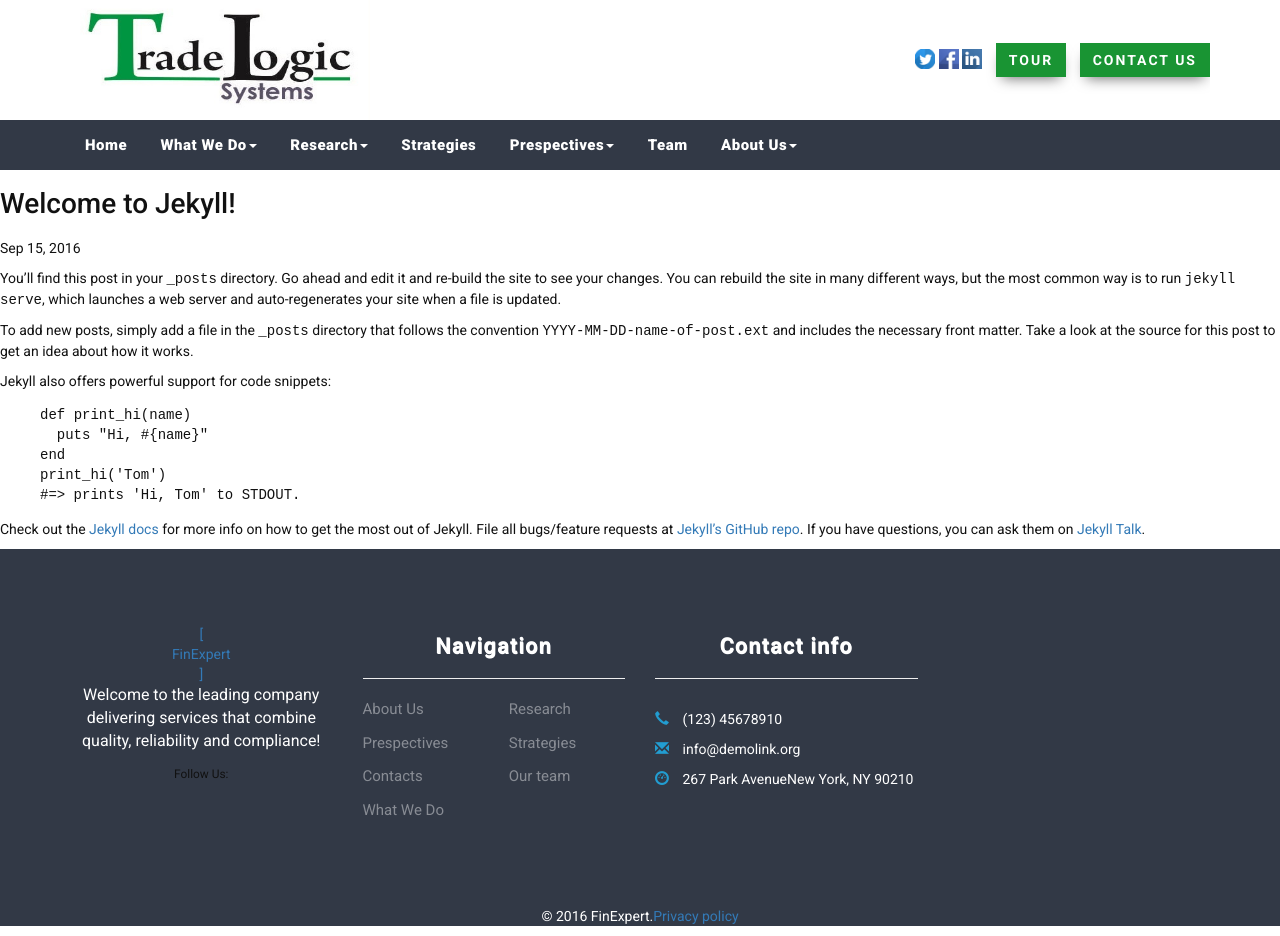
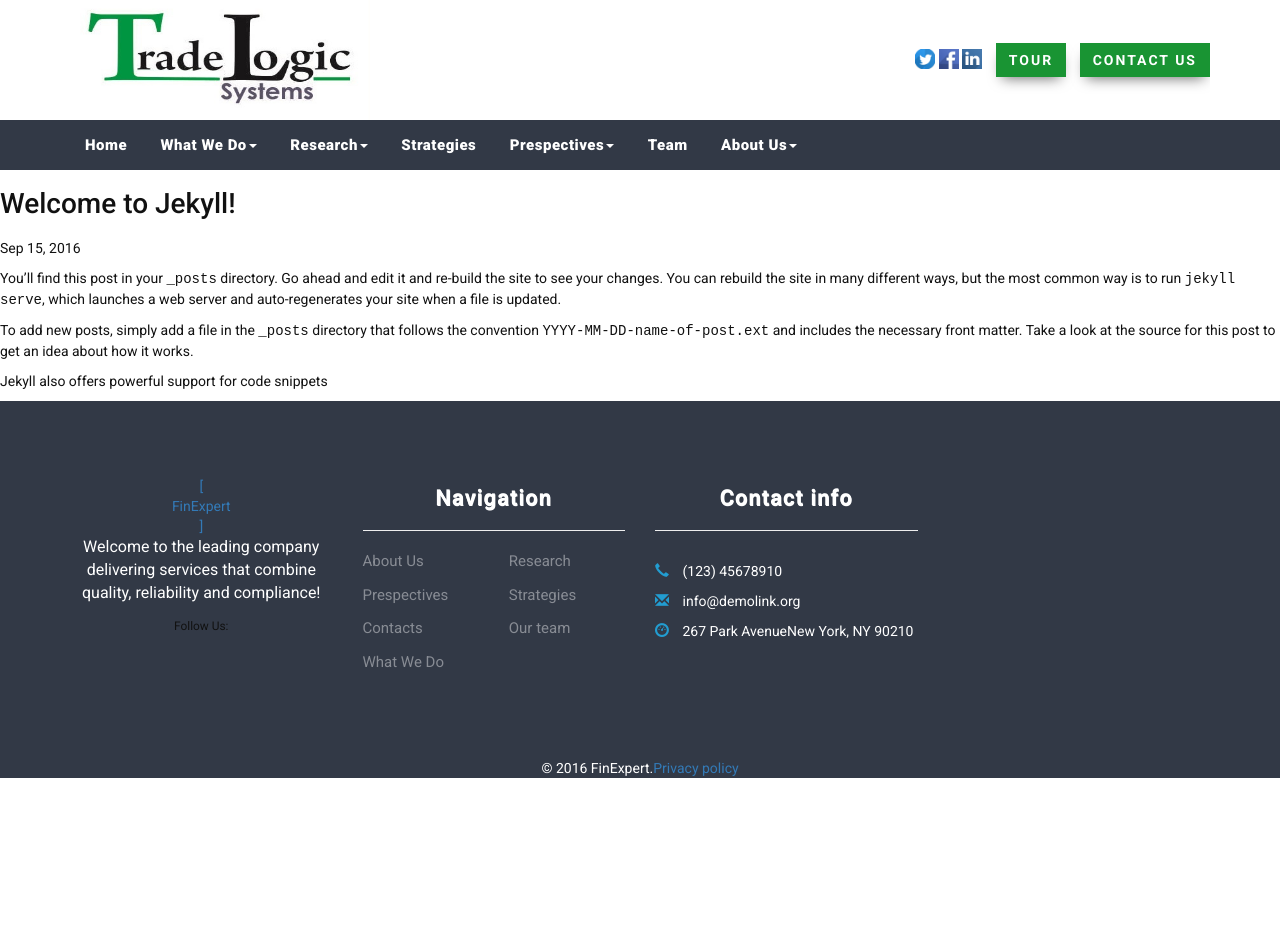
Before and after one commit to sm-main/tradeLogic, a Jekyll site: the page built from _posts/2016-09-15-welcome-to-jekyll.markdown, in a window 1280 px wide. Built offline with Jekyll 4.4.1, drawn with Linux system fonts in a browser that asks for light colours; nearby versions of some CDN libraries; after the commit the page ends 900 px from its top, so only the background shows below that.

Commit message:
blog added

```diff
--- a/_posts/2016-09-15-welcome-to-jekyll.markdown
+++ b/_posts/2016-09-15-welcome-to-jekyll.markdown
@@ -8,18 +8,4 @@
 
 To add new posts, simply add a file in the `_posts` directory that follows the convention `YYYY-MM-DD-name-of-post.ext` and includes the necessary front matter. Take a look at the source for this post to get an idea about how it works.
 
-Jekyll also offers powerful support for code snippets:
-
-{% highlight ruby %}
-def print_hi(name)
-  puts "Hi, #{name}"
-end
-print_hi('Tom')
-#=> prints 'Hi, Tom' to STDOUT.
-{% endhighlight %}
-
-Check out the [Jekyll docs][jekyll-docs] for more info on how to get the most out of Jekyll. File all bugs/feature requests at [Jekyll’s GitHub repo][jekyll-gh]. If you have questions, you can ask them on [Jekyll Talk][jekyll-talk].
-
-[jekyll-docs]: http://jekyllrb.com/docs/home
-[jekyll-gh]:   https://github.com/jekyll/jekyll
-[jekyll-talk]: https://talk.jekyllrb.com/
+Jekyll also offers powerful support for code snippets
```
Also changed, not shown: prespectives/investment-insights.html (+23 -0 lines).
